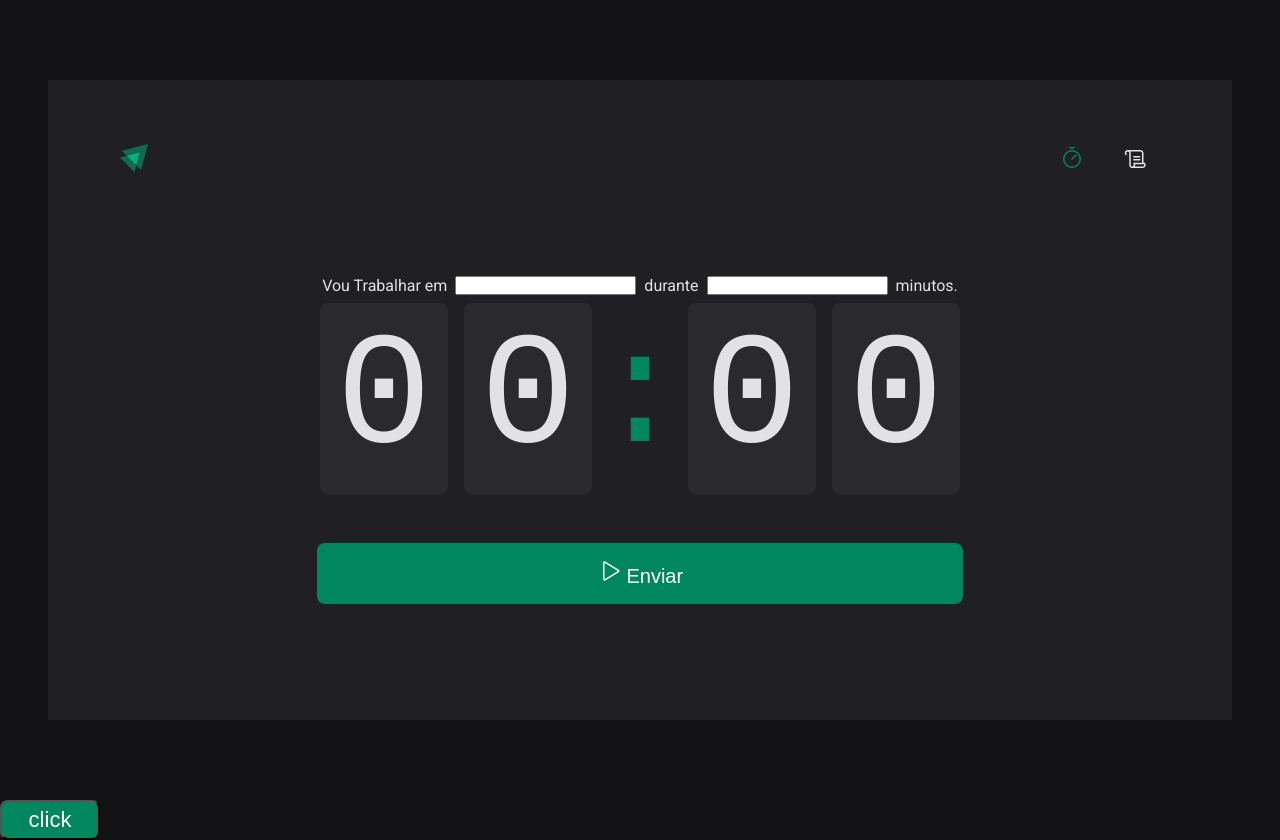
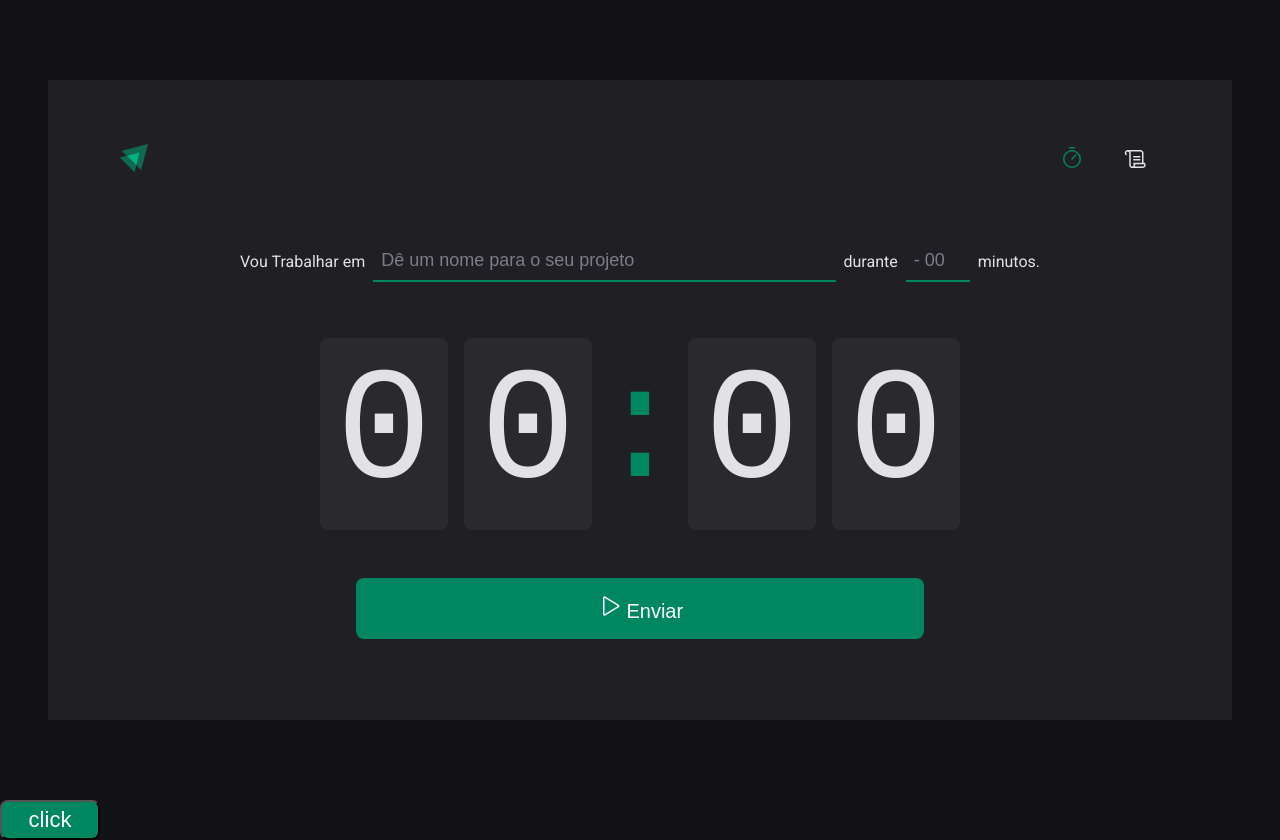
Before and after one commit to AlvaroDeCarvalho/projects_rocketseat, a React (Vite) app in the folder modulo_2/02-ignite-timer/: page / in a window 1280 px wide. Built offline with nearby package versions, Linux system fonts and the light colour scheme.

Commit message:
finalização da pagina Home e inicialização do historico

```diff
--- /dev/null
+++ b/modulo_2/02-ignite-timer/src/pages/History/index.tsx
@@ -0,0 +1,3 @@
+export function History() {
+  return <h1>History</h1>
+}
--- a/modulo_2/02-ignite-timer/src/pages/Home/index.tsx
+++ b/modulo_2/02-ignite-timer/src/pages/Home/index.tsx
@@ -8,10 +8,31 @@ export function Home() {
       <form action="">
         <S.FormContainer>
           <label htmlFor="tasks">Vou Trabalhar em</label>
-          <input type="text" id="tasks" />
+
+          <datalist id="tasks-suggestions">
+            <option value="Projeto 1" />
+            <option value="Projeto 2" />
+            <option value="Projeto 3" />
+            <option value="Projeto 4" />
+            <option value="banana 5" />
+          </datalist>
+
+          <S.TasksInput
+            type="text"
+            id="tasks"
+            list="tasks-suggestions"
+            placeholder="Dê um nome para o seu projeto"
+          />
 
           <label htmlFor="minutesAmount">durante</label>
-          <input type="text" id="minutesAmount" />
+          <S.TasksAmountInput
+            type="number"
+            id="minutesAmount"
+            placeholder="- 00 +"
+            step={5}
+            min={5}
+            max={60}
+          />
           <span>minutos.</span>
           <S.CountdownContainer>
             <span>0</span>
@@ -21,7 +42,7 @@ export function Home() {
             <span>0</span>
           </S.CountdownContainer>
         </S.FormContainer>
-        <S.PlayButoon type="submit">
+        <S.PlayButoon type="submit" disabled={false}>
           <Play size={24} /> Enviar
         </S.PlayButoon>
       </form>
--- a/modulo_2/02-ignite-timer/src/pages/Home/styles.ts
+++ b/modulo_2/02-ignite-timer/src/pages/Home/styles.ts
@@ -2,14 +2,14 @@ import styled from 'styled-components'
 
 export const HomeContainer = styled.main`
   flex: 1;
-
   display: flex;
   justify-content: center;
   align-items: center;
   flex-direction: column;
 
   form {
-    max-width: 646px;
+    max-width: 800px;
+
     display: flex;
     flex-direction: column;
     align-items: center;
@@ -28,6 +28,7 @@ export const FormContainer = styled.div`
 `
 
 export const CountdownContainer = styled.div`
+  margin-top: 3rem;
   font-family: 'Roboto Mono', monospace;
   font-size: 10rem;
   line-height: 8rem;
@@ -51,17 +52,57 @@ export const Separator = styled.div`
   justify-content: center;
   align-items: center;
   color: ${({ theme }) => theme['green-500']};
-
   overflow: hidden;
 `
 
+const BaseInput = styled.input`
+  background-color: transparent;
+  height: 2.5rem;
+  border: 0;
+  border-bottom: 2px solid ${(props) => props.theme['green-500']};
+  font-size: 1.125rem;
+  font-weight: 1.25rem;
+  padding: 0 0.5rem;
+  color: ${(props) => props.theme['gray-100']};
+
+  &::placeholder {
+    color: ${(props) => props.theme['gray-500']};
+  }
+  &:focus {
+    box-shadow: none;
+    border-color: ${(props) => props.theme['green-500']};
+  }
+`
+
+export const TasksInput = styled(BaseInput)`
+  flex: 1;
+  max-width: auto;
+
+  &::-webkit-calendar-picker-indicator {
+    display: none !important;
+  }
+`
+export const TasksAmountInput = styled(BaseInput)`
+  width: 4rem;
+`
+
 export const PlayButoon = styled.button`
-  width: 100%;
+  width: 35.5rem;
+  background-color: ${(props) => props.theme['green-500']};
+
+  cursor: pointer;
   overflow: hidden;
-  background-color: ${(props) => props.theme['green-500']};
   color: #fff;
   font-size: 1.25rem;
+
   padding: 1rem 2rem;
+
   border-radius: 8px;
   border: none;
+
+  &:disabled {
+    background-color: ${(props) => props.theme['green-500']};
+    cursor: not-allowed;
+    opacity: 0.7;
+  }
 `
```
